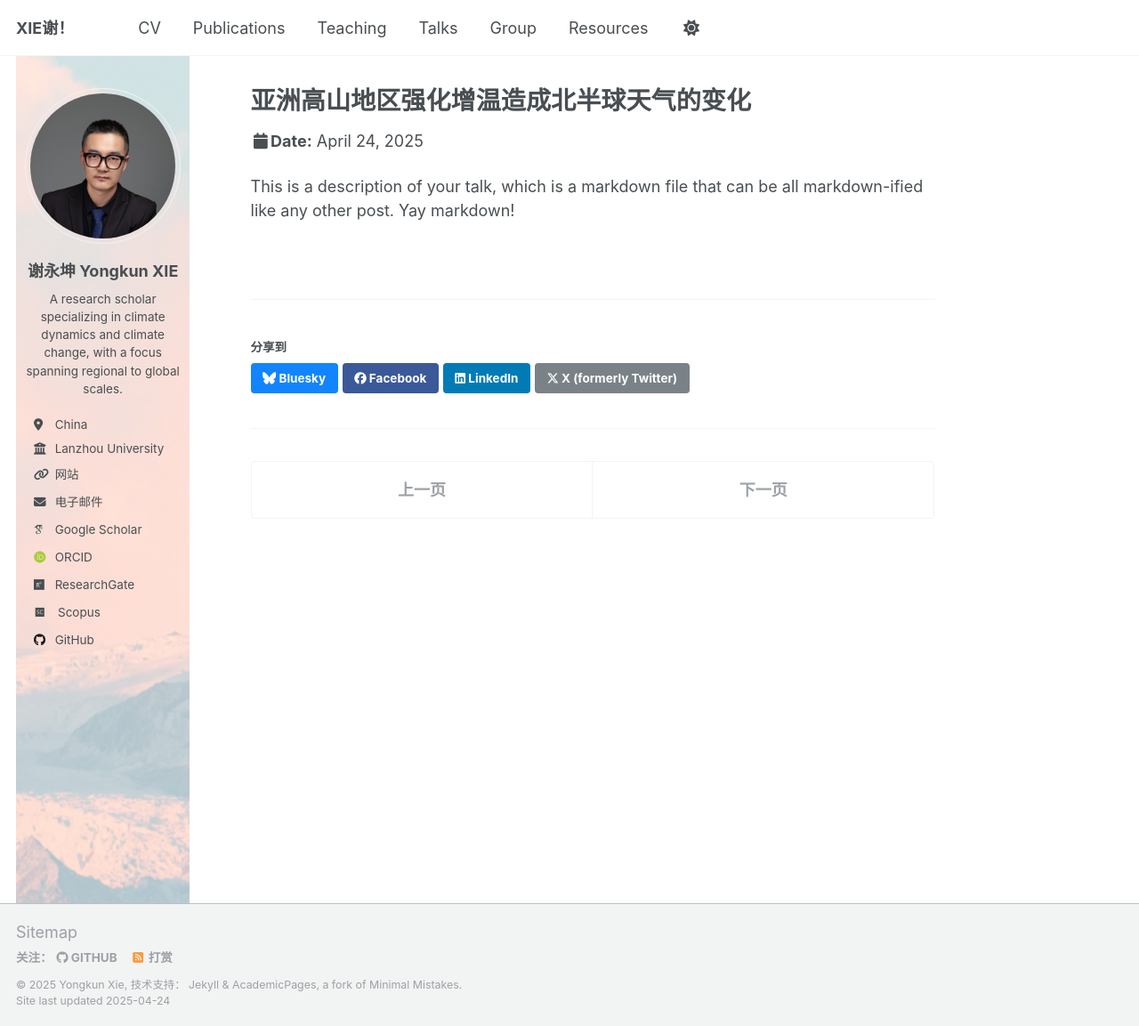
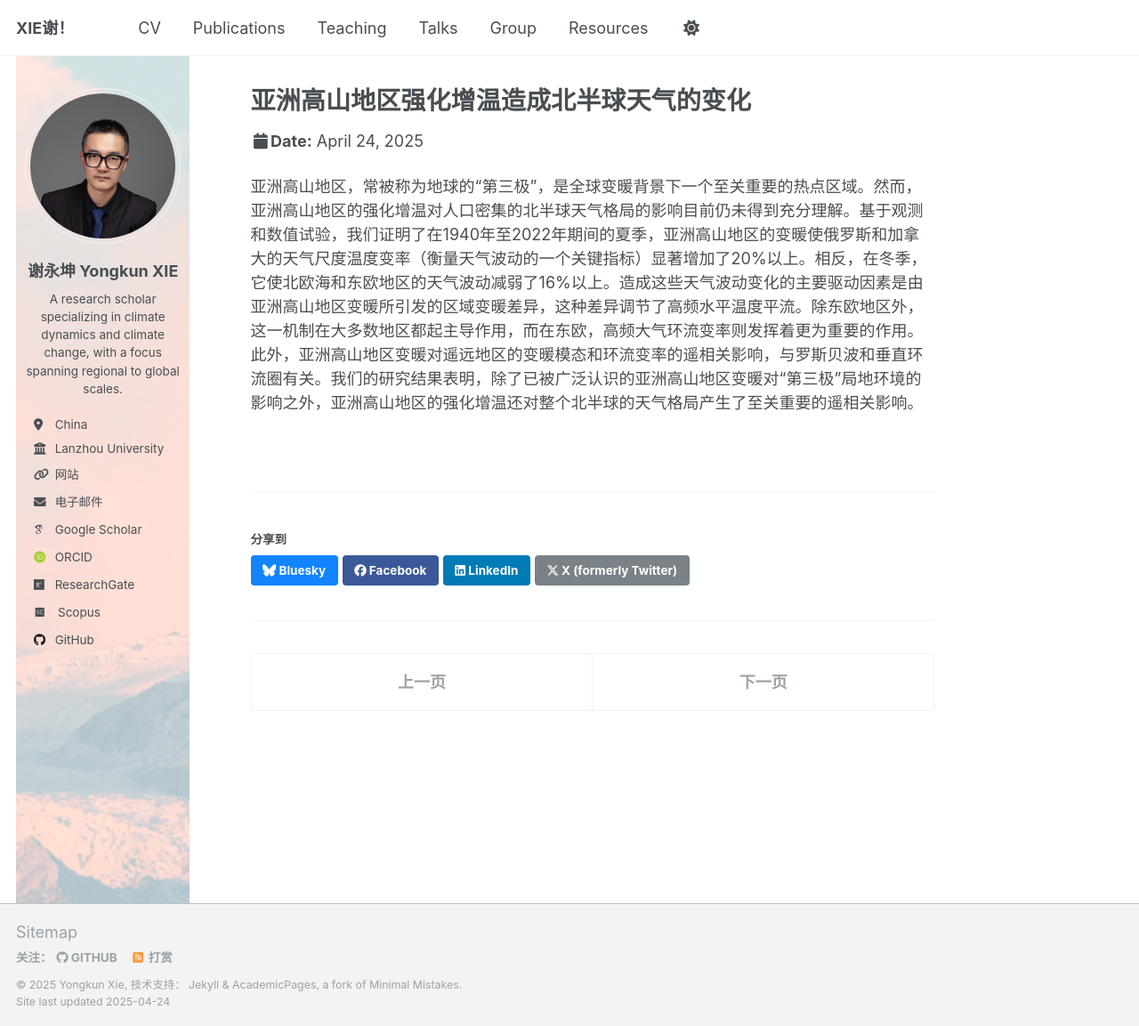
Before and after one commit to yongkunxie/yongkunxie.github.io, a Jekyll site: the page built from _talks/2025-05-10-Hefei.md, in a window 1280 px wide and 1153 px high. Shown: the whole window at 89% size. Built offline with Jekyll 4.4.1, drawn with Linux system fonts in a browser that asks for light colours; some web fonts are replaced.

Commit message:
Update 2025-05-10-Hefei.md

```diff
--- a/_talks/2025-05-10-Hefei.md
+++ b/_talks/2025-05-10-Hefei.md
@@ -8,4 +8,4 @@ date: 2025-04-24
 location: "合肥, 安徽省, 中国"
 ---
 
-This is a description of your talk, which is a markdown file that can be all markdown-ified like any other post. Yay markdown!
+亚洲高山地区，常被称为地球的“第三极”，是全球变暖背景下一个至关重要的热点区域。然而，亚洲高山地区的强化增温对人口密集的北半球天气格局的影响目前仍未得到充分理解。基于观测和数值试验，我们证明了在1940年至2022年期间的夏季，亚洲高山地区的变暖使俄罗斯和加拿大的天气尺度温度变率（衡量天气波动的一个关键指标）显著增加了20%以上。相反，在冬季，它使北欧海和东欧地区的天气波动减弱了16%以上。造成这些天气波动变化的主要驱动因素是由亚洲高山地区变暖所引发的区域变暖差异，这种差异调节了高频水平温度平流。除东欧地区外，这一机制在大多数地区都起主导作用，而在东欧，高频大气环流变率则发挥着更为重要的作用。此外，亚洲高山地区变暖对遥远地区的变暖模态和环流变率的遥相关影响，与罗斯贝波和垂直环流圈有关。我们的研究结果表明，除了已被广泛认识的亚洲高山地区变暖对“第三极”局地环境的影响之外，亚洲高山地区的强化增温还对整个北半球的天气格局产生了至关重要的遥相关影响。
```
